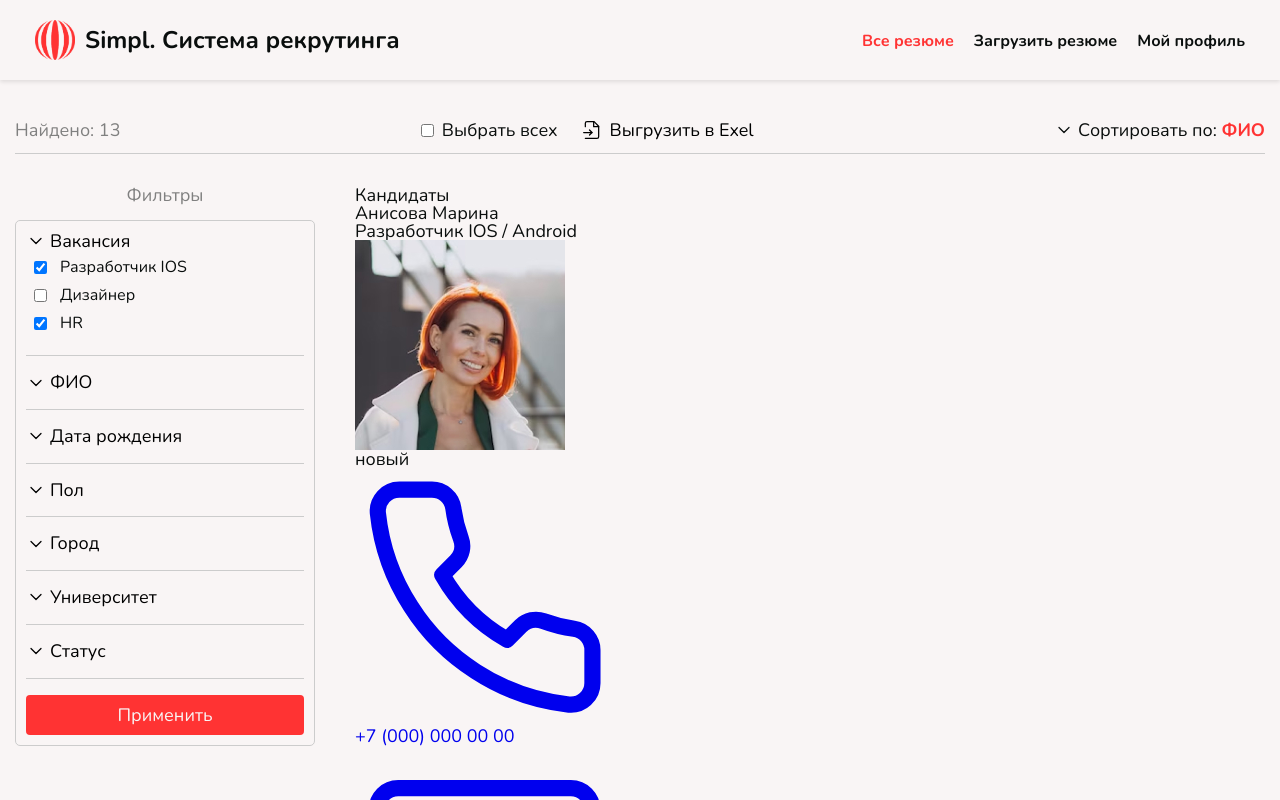
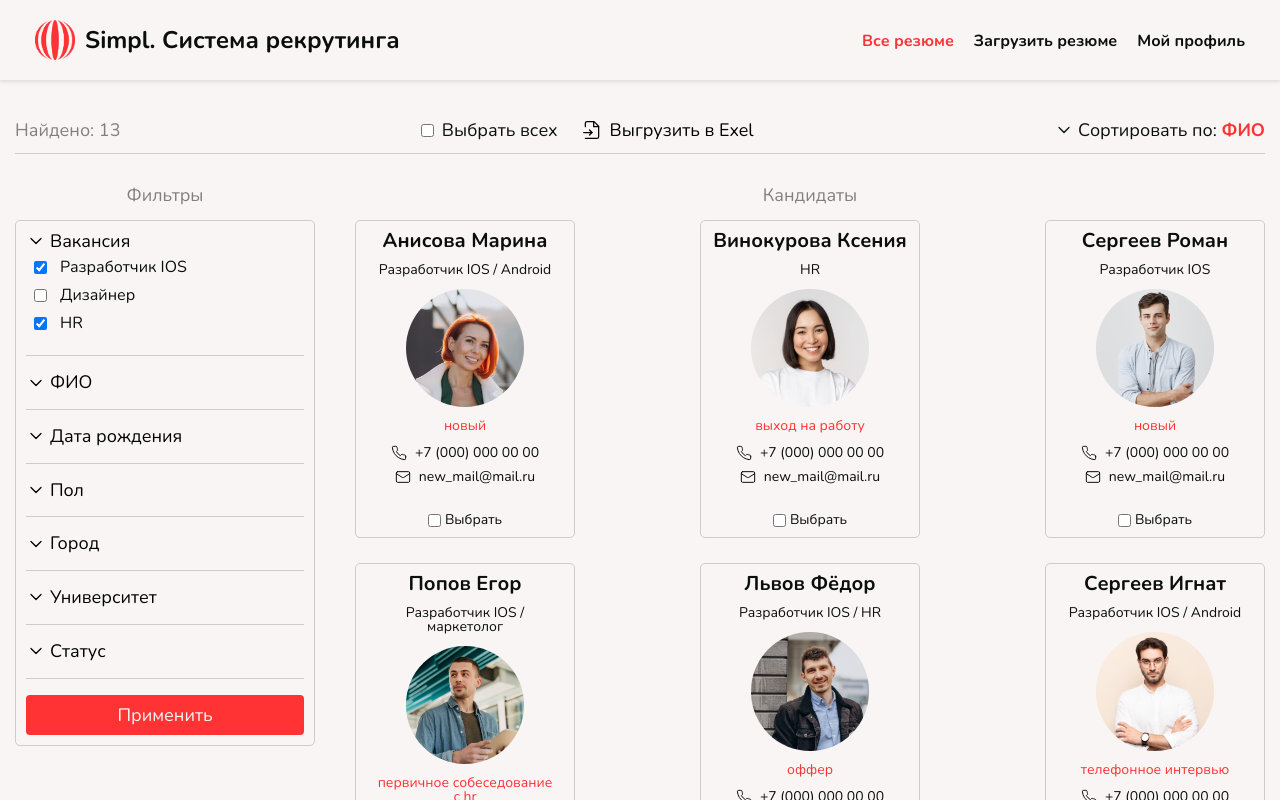
Before and after one commit to teamdevm/teamwork-swift-ferret, a React (Create React App) app in the folder React-app/: page / in a window 1280 px wide. Shown: the top 800 px of the page. Built offline with nearby package versions, Linux system fonts and the light colour scheme.

Commit message:
add candidate's card block's style

```diff
--- a/React-app/src/assets/css/App.css
+++ b/React-app/src/assets/css/App.css
@@ -345,3 +345,116 @@ svg.rotated {
 .filter__button:hover {
   background-color: #ff6060;
 }
+
+/* //////////////////////////////////////// */
+/* ///////////////карточки///////////////// */
+/* //////////////////////////////////////// */
+
+.candidate-cards {
+  display: flex;
+  flex-wrap: wrap;
+  justify-content: space-between;
+  align-content: start;
+  gap: 25px 20px;
+}
+
+.main__title {
+  margin-top: 0;
+  margin-bottom: 16px;
+  opacity: 0.5;
+  text-align: center;
+  font-size: 18px;
+}
+
+.candidate-card {
+  display: flex;
+  flex-direction: column;
+  align-items: center;
+  justify-content: space-between;
+  width: 220px;
+  padding: 10px;
+  cursor: pointer;
+  border: 1px solid #ccc;
+  border-radius: 5px;
+  overflow: hidden;
+  text-align: center;
+  font-size: 14px;
+  transition: border-color 0.3s ease-in-out;
+}
+
+.candidate-card__info {
+  display: flex;
+  cursor: pointer;
+  flex-direction: column;
+  align-items: center;
+  row-gap: 12px;
+}
+
+.candidate-card:hover {
+  border-color: var(--color-accent);
+}
+
+.candidate-card__img {
+  width: 60%;
+  height: auto;
+  display: block;
+  border-radius: 100%;
+}
+
+.candidate-card__name {
+  font-size: 20px;
+  font-weight: bold;
+}
+
+.candidate-card__status {
+  color: var(--color-accent);
+}
+
+.candidate-card__contacts {
+  display: flex;
+  flex-direction: column;
+  align-items: center;
+  row-gap: 8px;
+}
+
+.candidate-card__mail,
+.candidate-card__phone {
+  display: flex;
+  align-items: center;
+  color: inherit;
+  column-gap: 8px;
+  transition: color 0.3s ease-in-out;
+}
+
+.candidate-card__mail:hover,
+.candidate-card__phone:hover {
+  color: var(--color-accent);
+}
+
+.candidate-card__mail svg,
+.candidate-card__phone svg {
+  max-width: 16px;
+}
+
+.candidate-card__label {
+  display: flex;
+  align-items: center;
+  column-gap: 4px;
+  margin-top: 28px;
+}
+
+/* .candidate-card a {
+  display: block;
+  margin: 10px;
+  padding: 10px;
+  background-color: var(--color-accent);
+  color: #fff;
+  text-align: center;
+  text-decoration: none;
+  border-radius: 5px;
+  transition: background-color 0.3s ease-in-out;
+}
+
+.candidate-card a:hover {
+  background-color: #0062cc;
+} */
```
